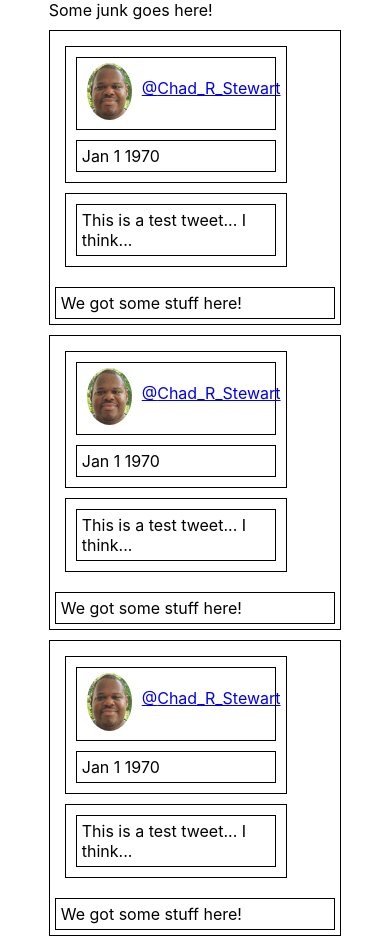
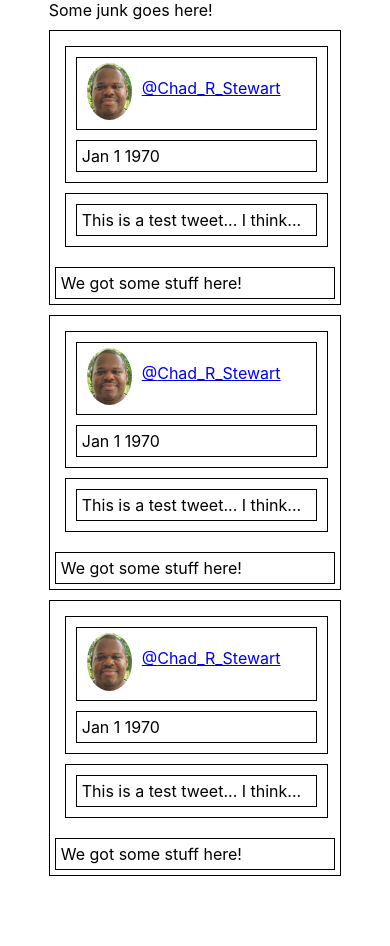
Before and after one commit to chadstewart/tech-is-hiring-search-management-tool, a React (Create React App) app: page / in a window 390 px wide. After the commit the page ends 886 px from the top, so only its background shows below. Built offline with nearby package versions, Linux system fonts and the light colour scheme.

Commit message:
Tweaking the size of the main div cause I\'m was focused on the size for a bit, lol.

```diff
--- a/src/Pages/SearchManagement/SearchManagement.css
+++ b/src/Pages/SearchManagement/SearchManagement.css
@@ -1,5 +1,5 @@
 .search-management-container {
-    width: 40%;
+    width: 750px;
     margin: 0 auto;
 }
 
--- a/src/Pages/SearchManagement/ViewTweets/TweetContainer/TweetContainer.css
+++ b/src/Pages/SearchManagement/ViewTweets/TweetContainer/TweetContainer.css
@@ -32,6 +32,10 @@
 }
 
 @media only screen and (max-width: 768px) {
+    .tweet-container {
+        width: 94%;
+    }
+
     .tweet-header {
         flex-direction: column;
     }
```
